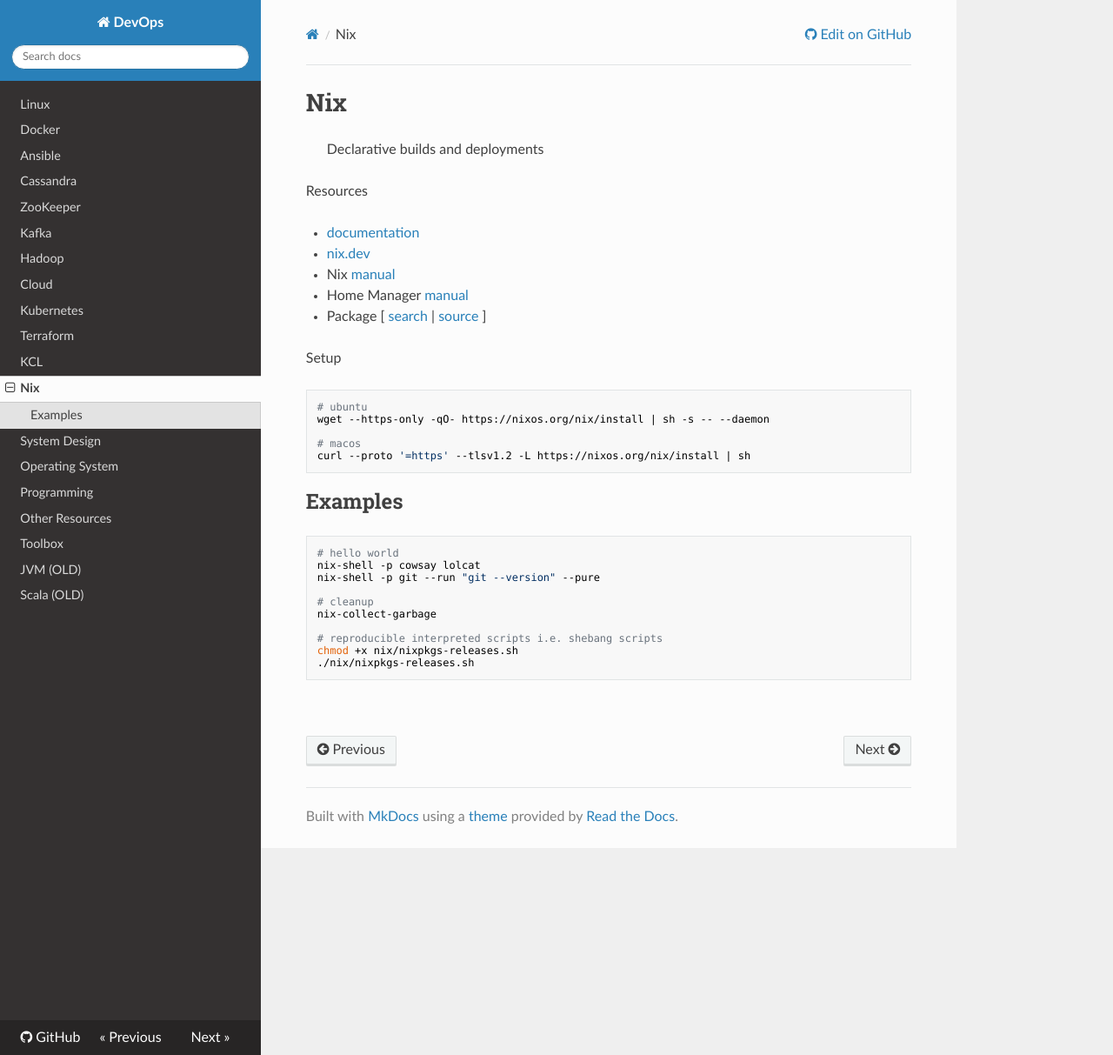
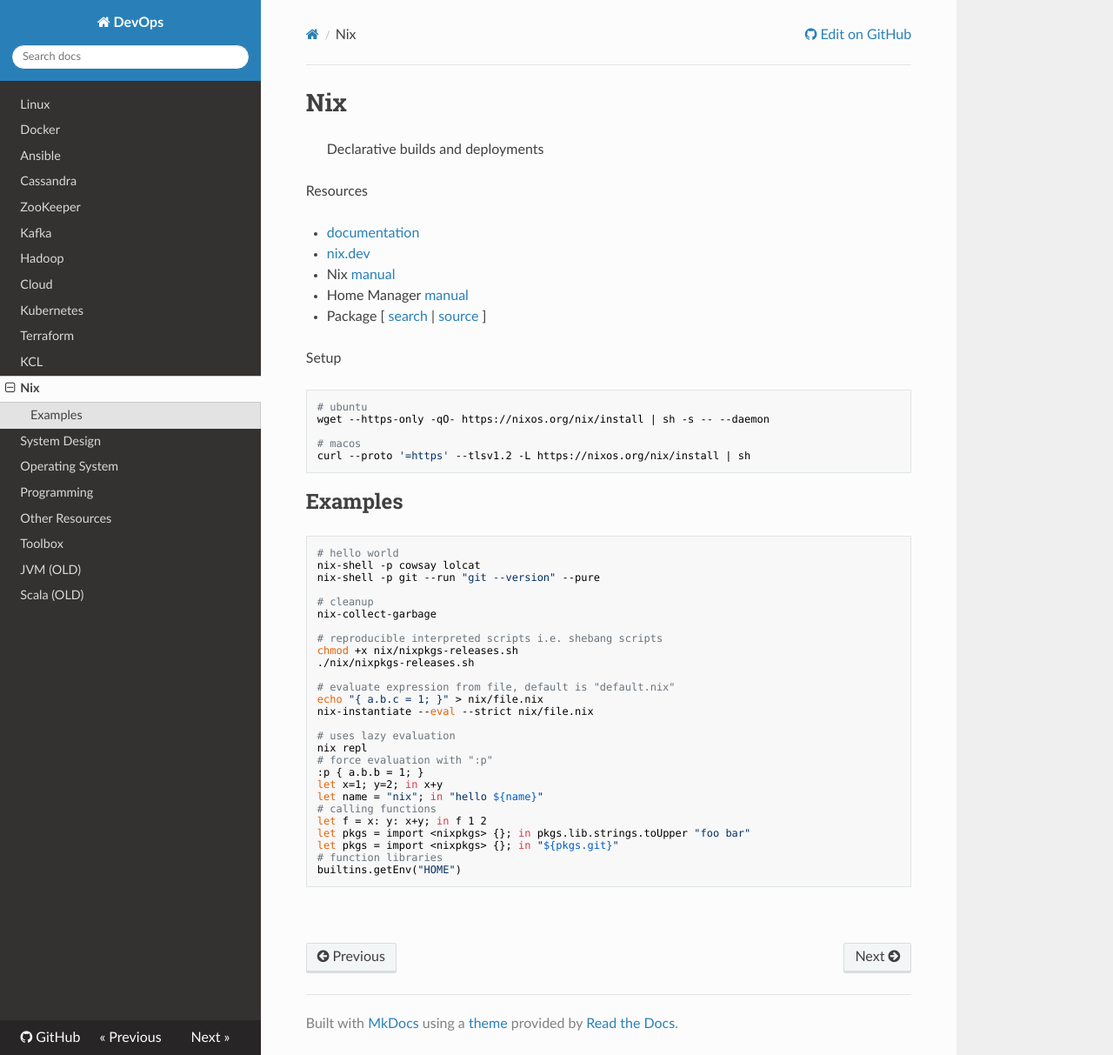
Before and after one commit to niqdev/devops, an MkDocs documentation site: the page built from docs/nix.md, in a window 1280 px wide and 1213 px high. Shown: the whole window at 87% size. Built offline with MkDocs 1.6.1, drawn with Linux system fonts in a browser that asks for light colours; nearby versions of some CDN libraries.

Commit message:
update nix samples

````diff
--- a/docs/nix.md
+++ b/docs/nix.md
@@ -32,6 +32,23 @@ nix-collect-garbage
 # reproducible interpreted scripts i.e. shebang scripts
 chmod +x nix/nixpkgs-releases.sh
 ./nix/nixpkgs-releases.sh
+
+# evaluate expression from file, default is "default.nix"
+echo "{ a.b.c = 1; }" > nix/file.nix
+nix-instantiate --eval --strict nix/file.nix
+
+# uses lazy evaluation
+nix repl
+# force evaluation with ":p"
+:p { a.b.b = 1; }
+let x=1; y=2; in x+y
+let name = "nix"; in "hello ${name}"
+# calling functions
+let f = x: y: x+y; in f 1 2
+let pkgs = import <nixpkgs> {}; in pkgs.lib.strings.toUpper "foo bar"
+let pkgs = import <nixpkgs> {}; in "${pkgs.git}"
+# function libraries
+builtins.getEnv("HOME")
 ```
 
 <br>
````
Also changed, not shown: 1 other file.
